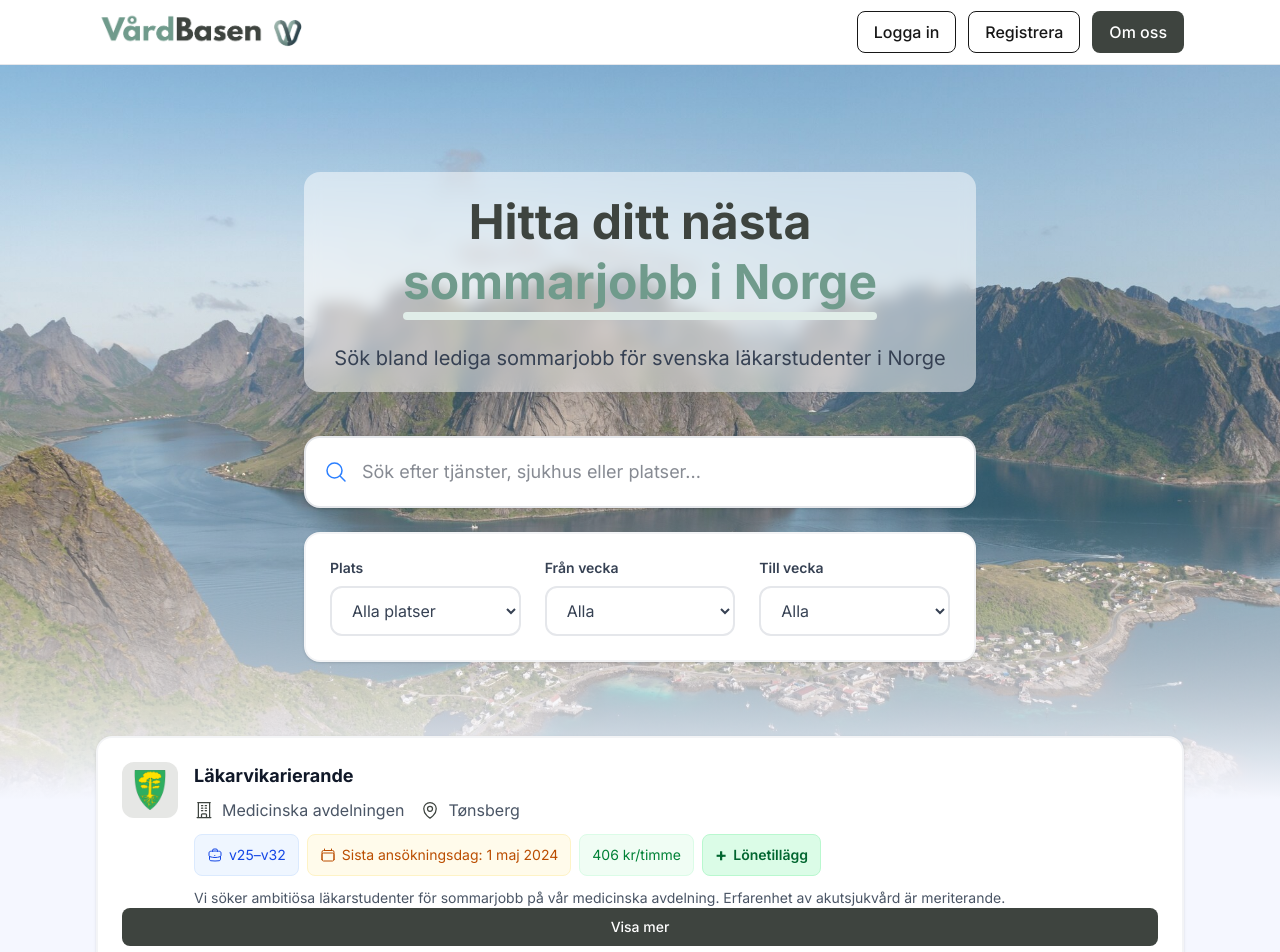
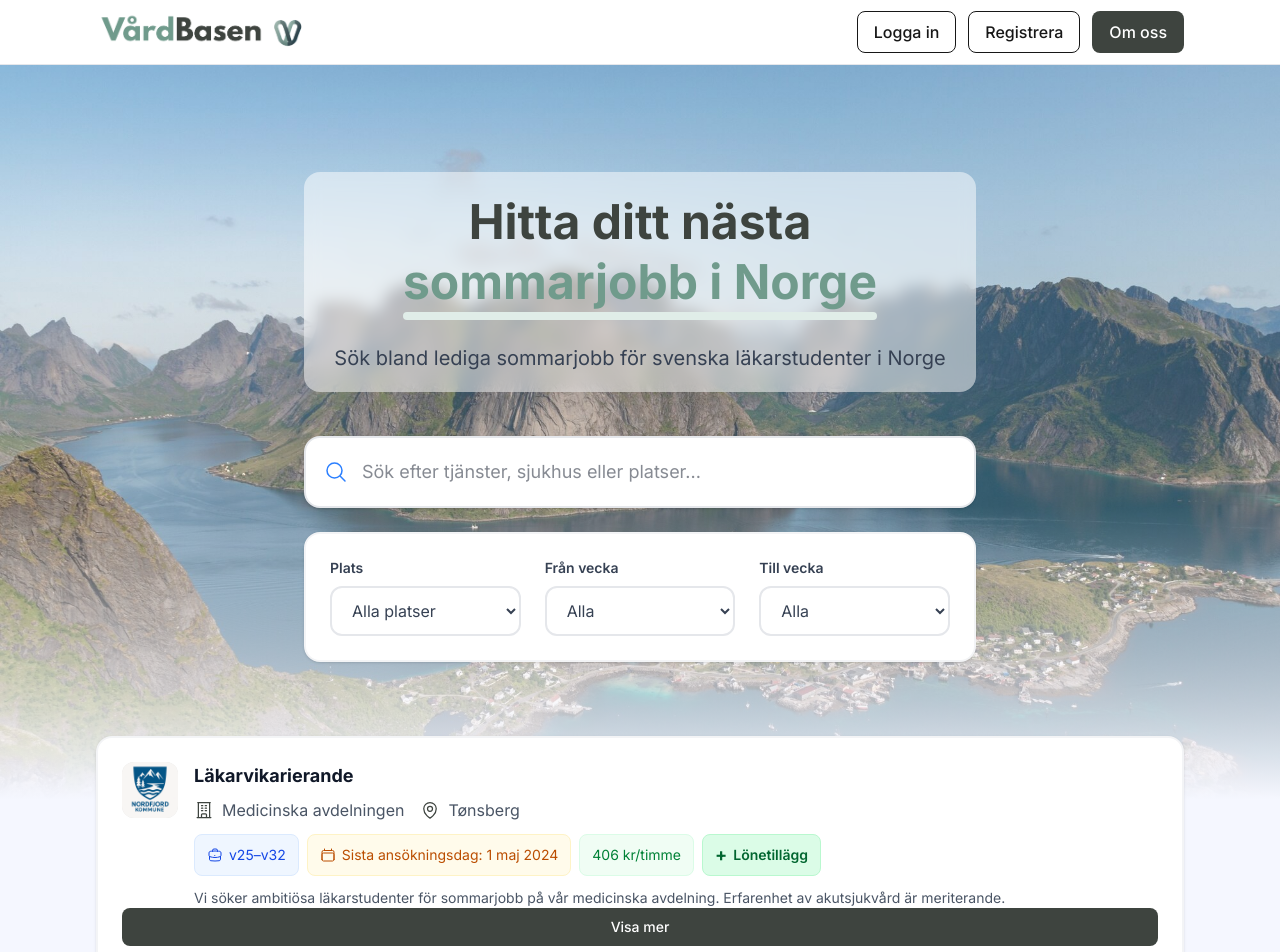
Before and after one commit to albinseger/Vardbasen-3.0, a Next.js app: page / in a window 1280 px wide. Shown: the top 952 px of the page. Built offline with nearby package versions, Linux system fonts and the light colour scheme.

Commit message:
Gör kommunvapen-loggorna större och fyller ut rutan bättre

```diff
--- a/src/app/page.tsx
+++ b/src/app/page.tsx
@@ -875,15 +875,15 @@
           ) : (
             <>
               <div className="space-y-6">
-                {currentJobs.map((job) => (
+                {currentJobs.map((job, index) => (
                   <div
                     key={job.id}
                     className="bg-white rounded-2xl shadow-sm border-2 border-gray-100 p-3 sm:p-6 transition-colors hover:border-blue-200 cursor-pointer"
                     onClick={() => handleJobClick(job.id)}
                   >
                     <div className="flex flex-col sm:flex-row sm:items-start gap-3 sm:gap-4">
-                      <div className="flex-shrink-0 w-10 h-10 sm:w-14 sm:h-14 bg-[#e6e7e5] rounded-xl flex items-center justify-center overflow-hidden">
-                        <img src="/Beiarn_komm.svg.png" alt="Jobbikon" className="w-8 h-8 sm:w-10 sm:h-10 object-contain" />
+                      <div className="flex-shrink-0 w-14 h-14 bg-[#e6e7e5] rounded-xl flex items-center justify-center overflow-hidden">
+                        <img src={`/kommunvapen${(index % 4) + 1}.png`} alt="Kommunvapen" className="w-full h-full object-contain" />
                       </div>
                       <div className="min-w-0 flex-1">
                         <h3 className="text-base sm:text-lg font-bold text-gray-900 hover:text-[#3e443f] transition-colors mb-1 sm:mb-2">
```
